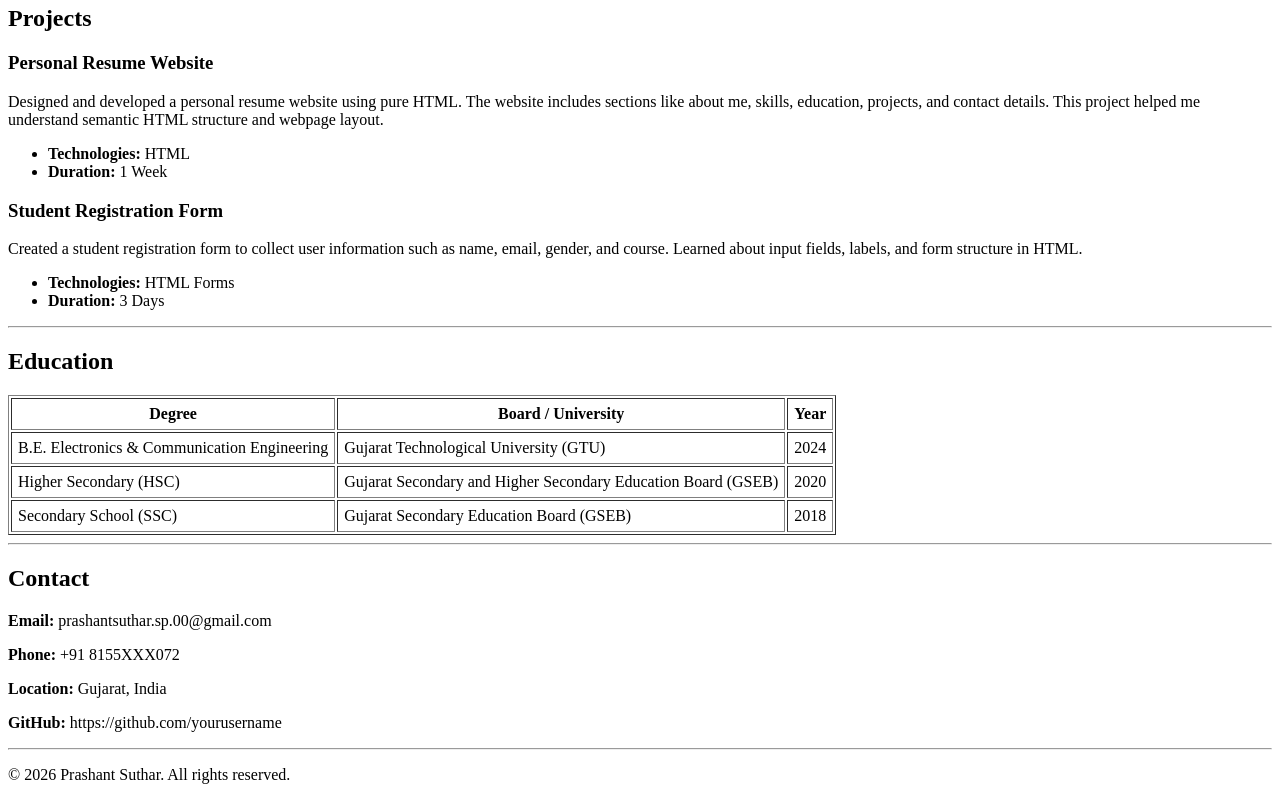
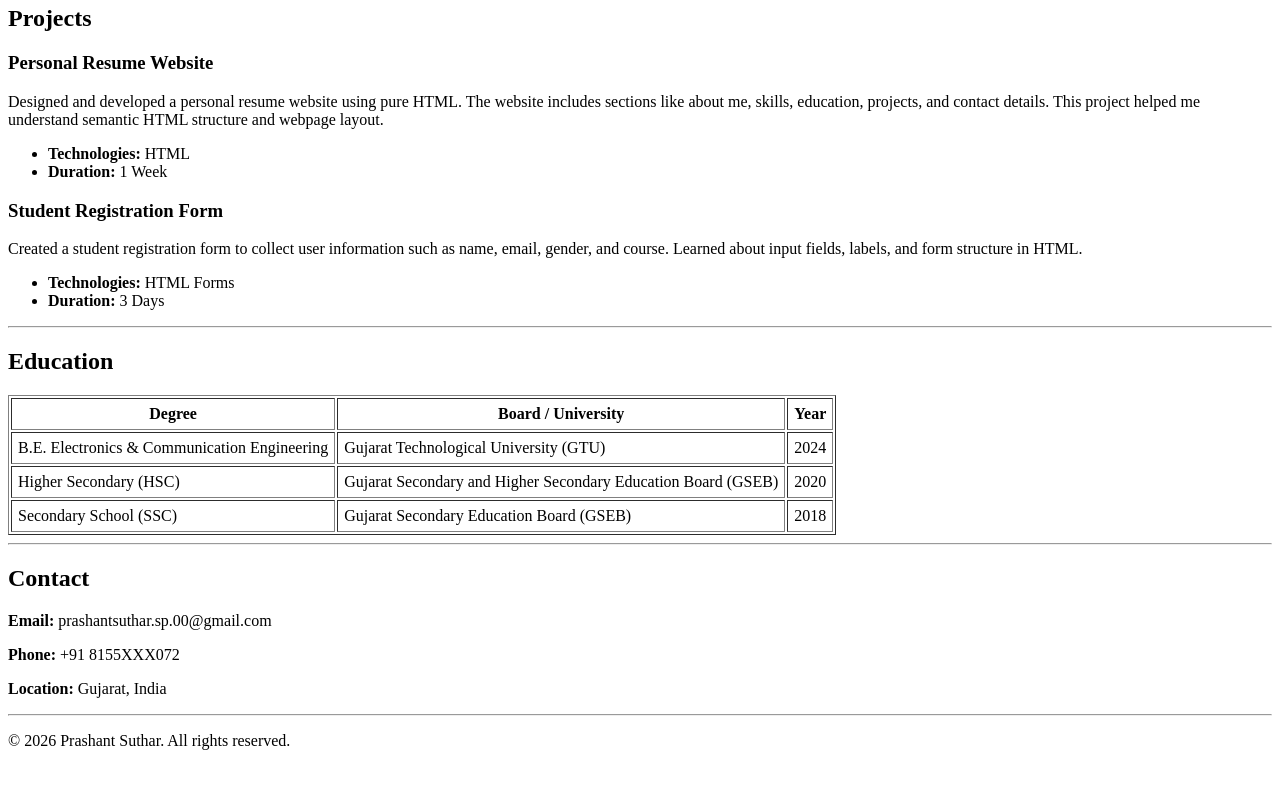
Before and after one commit to prashant1786/HTML-Resume-Page-Assignment, a plain HTML site: page index.html in a window 1280 px wide. Shown: the part 645-1445 px from the top of the page. After the commit the page ends 1411 px from the top, so only its background shows below. Drawn offline with Linux system fonts and the light colour scheme.

Commit message:
add index.html

```diff
--- a/index.html
+++ b/index.html
@@ -132,7 +132,6 @@
     <p><strong>Email:</strong> prashantsuthar.sp.00@gmail.com</p>
     <p><strong>Phone:</strong> +91 8155XXX072</p>
     <p><strong>Location:</strong> Gujarat, India</p>
-    <p><strong>GitHub:</strong> https://github.com/yourusername</p>
   </section>
 
   <footer>
```
